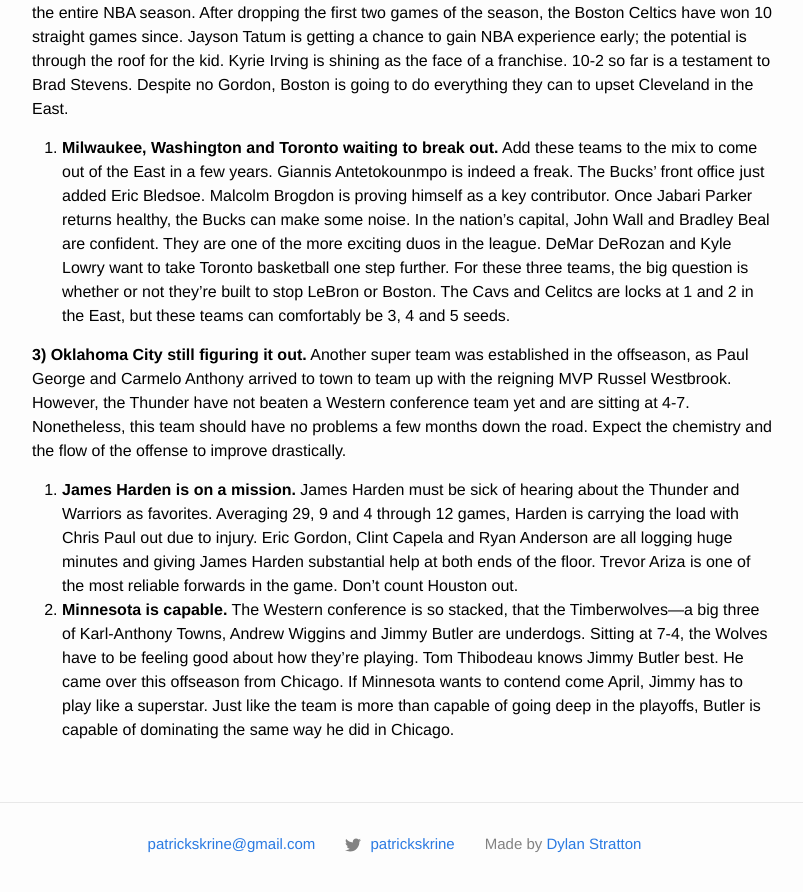
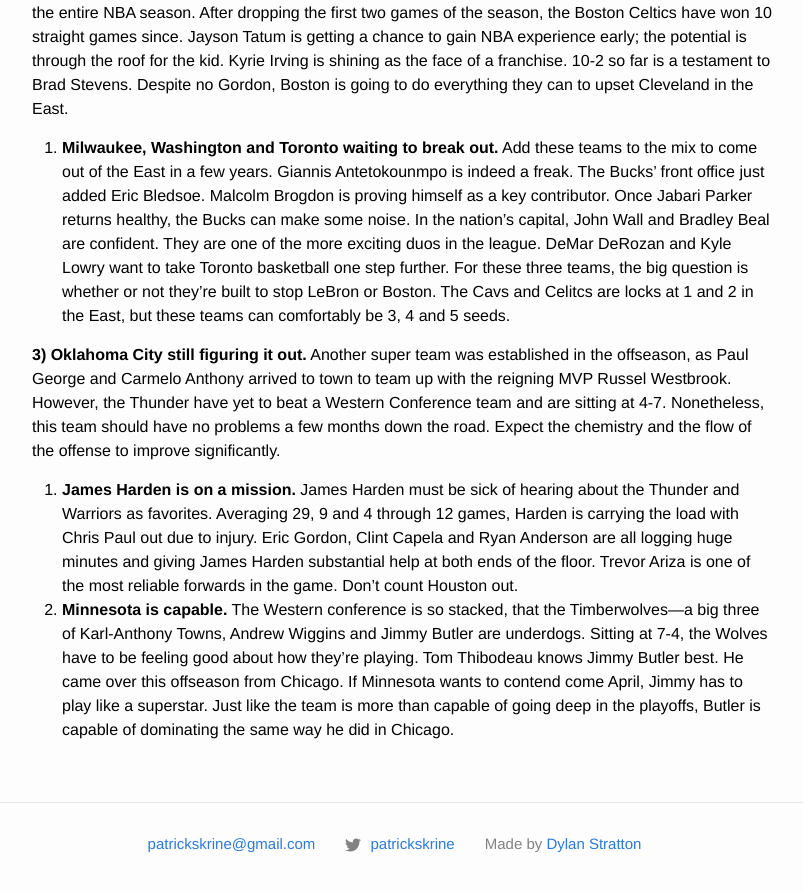
Before and after one commit to ahlbet/patrickskrine-2, a Jekyll site: the page built from _posts/2017-11-09-nba-three-weeks-in.md, in a window 1280 px wide and 900 px high, scrolled down 662 px. Shown: the top 892 px of the window, without its empty margins (238-1041 px from the left). Built offline with Jekyll 4.4.1, drawn with Linux system fonts in a browser that asks for light colours.

Commit message:
Update Post “2017-11-09-nba-three-weeks-in”

```diff
--- a/_posts/2017-11-09-nba-three-weeks-in.md
+++ b/_posts/2017-11-09-nba-three-weeks-in.md
@@ -17,7 +17,7 @@ But now with Kevin Durant in the picture, it’s appropriate to call them a supe
 
 1. **Milwaukee, Washington and Toronto waiting to break out.** Add these teams to the mix to come out of the East in a few years. Giannis Antetokounmpo is indeed a freak. The Bucks’ front office just added Eric Bledsoe. Malcolm Brogdon is proving himself as a key contributor. Once Jabari Parker returns healthy, the Bucks can make some noise. In the nation’s capital, John Wall and Bradley Beal are confident. They are one of the more exciting duos in the league. DeMar DeRozan and Kyle Lowry want to take Toronto basketball one step further. For these three teams, the big question is whether or not they’re built to stop LeBron or Boston. The Cavs and Celitcs are locks at 1 and 2 in the East, but these teams can comfortably be 3, 4 and 5 seeds.
 
-**3) Oklahoma City still figuring it out.** Another super team was established in the offseason, as Paul George and Carmelo Anthony arrived to town to team up with the reigning MVP Russel Westbrook. However, the Thunder have not beaten a Western conference team yet and are sitting at 4-7. Nonetheless, this team should have no problems a few months down the road. Expect the chemistry and the flow of the offense to improve drastically.
+**3) Oklahoma City still figuring it out.** Another super team was established in the offseason, as Paul George and Carmelo Anthony arrived to town to team up with the reigning MVP Russel Westbrook. However, the Thunder have yet to beat a Western Conference team and are sitting at 4-7. Nonetheless, this team should have no problems a few months down the road. Expect the chemistry and the flow of the offense to improve significantly.
 
 1. **James Harden is on a mission.** James Harden must be sick of hearing about the Thunder and Warriors as favorites. Averaging 29, 9 and 4 through 12 games, Harden is carrying the load with Chris Paul out due to injury. Eric Gordon, Clint Capela and Ryan Anderson are all logging huge minutes and giving James Harden substantial help at both ends of the floor. Trevor Ariza is one of the most reliable forwards in the game. Don’t count Houston out.
 2. **Minnesota is capable.** The Western conference is so stacked, that the Timberwolves—a big three of Karl-Anthony Towns, Andrew Wiggins and Jimmy Butler are underdogs. Sitting at 7-4, the Wolves have to be feeling good about how they’re playing. Tom Thibodeau knows Jimmy Butler best. He came over this offseason from Chicago. If Minnesota wants to contend come April, Jimmy has to play like a superstar. Just like the team is more than capable of going deep in the playoffs, Butler is capable of dominating the same way he did in Chicago.
```
